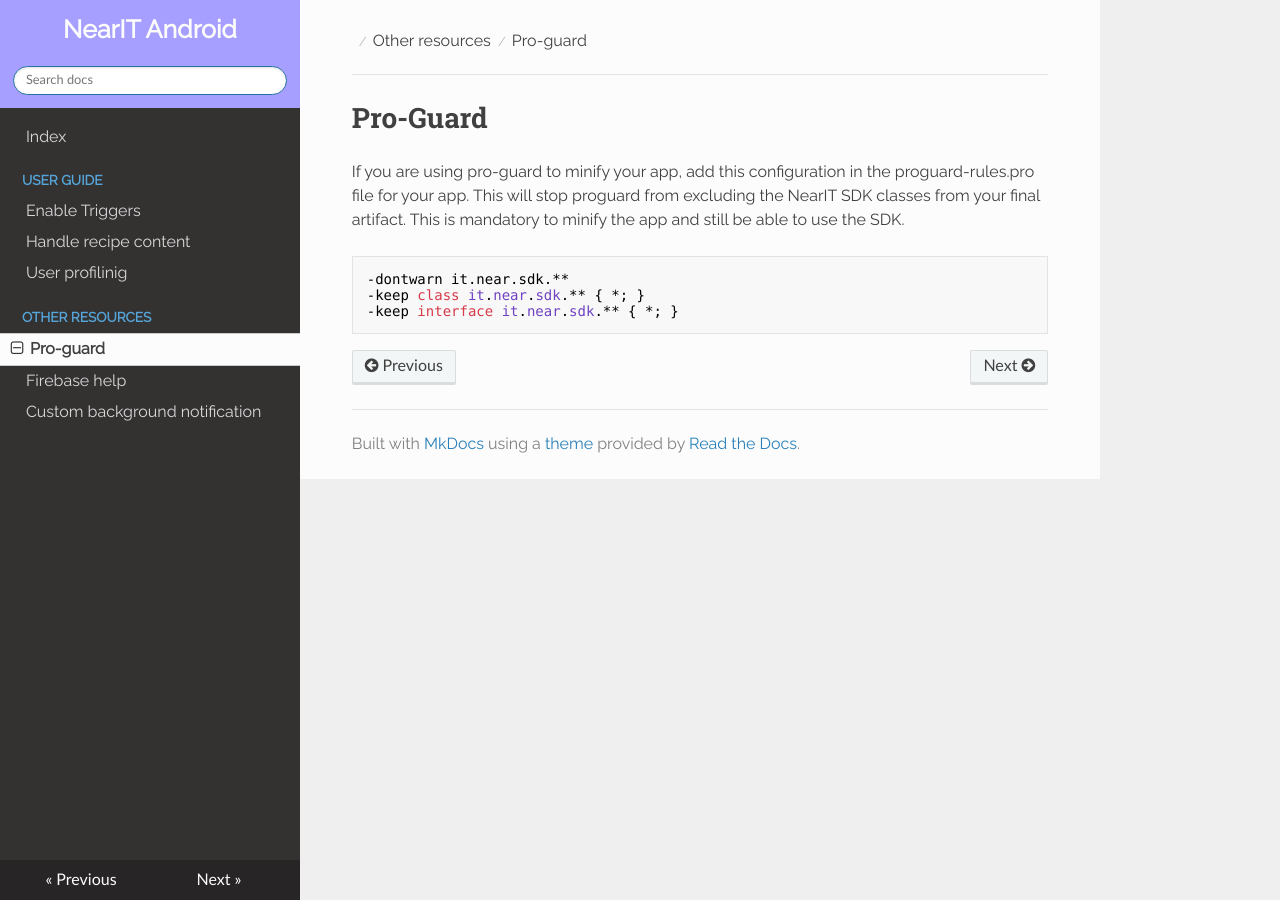
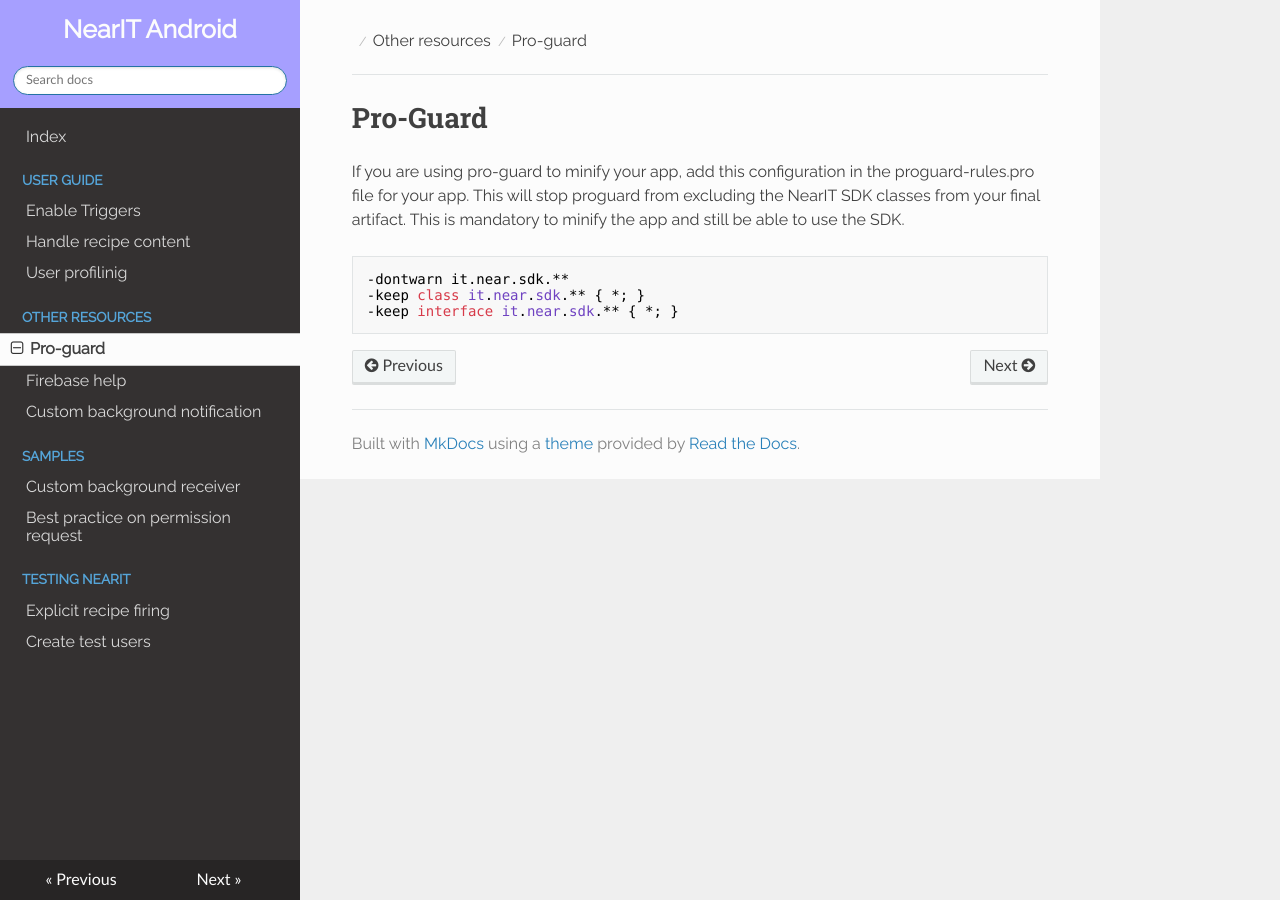
Before and after one commit to nearit/Android-SDK, an MkDocs documentation site: the page built from docs/proguard.md, in a window 1280 px wide. Built offline with MkDocs 1.6.1, drawn with Linux system fonts in a browser that asks for light colours; nearby versions of some CDN libraries; old or Windows-style settings are respelled for this version of MkDocs.

Commit message:
Update mkdocs.yml

```diff
--- a/mkdocs.yml
+++ b/mkdocs.yml
@@ -11,3 +11,9 @@ pages:
     - 'Pro-guard' : 'proguard.md'
     - 'Firebase help' : 'firebase.md'
     - 'Custom background notification' : 'custom-push-notification.md'
+  - 'Samples' :
+    - 'Custom background receiver' : 'custom-receiver-sample.md'
+    - 'Best practice on permission request' : 'permission-request-sample.md'
+  - 'Testing NearIT' :
+    - 'Explicit recipe firing' : 'fire-recipes.md'
+    - 'Create test users' : 'test-users.md'
```
